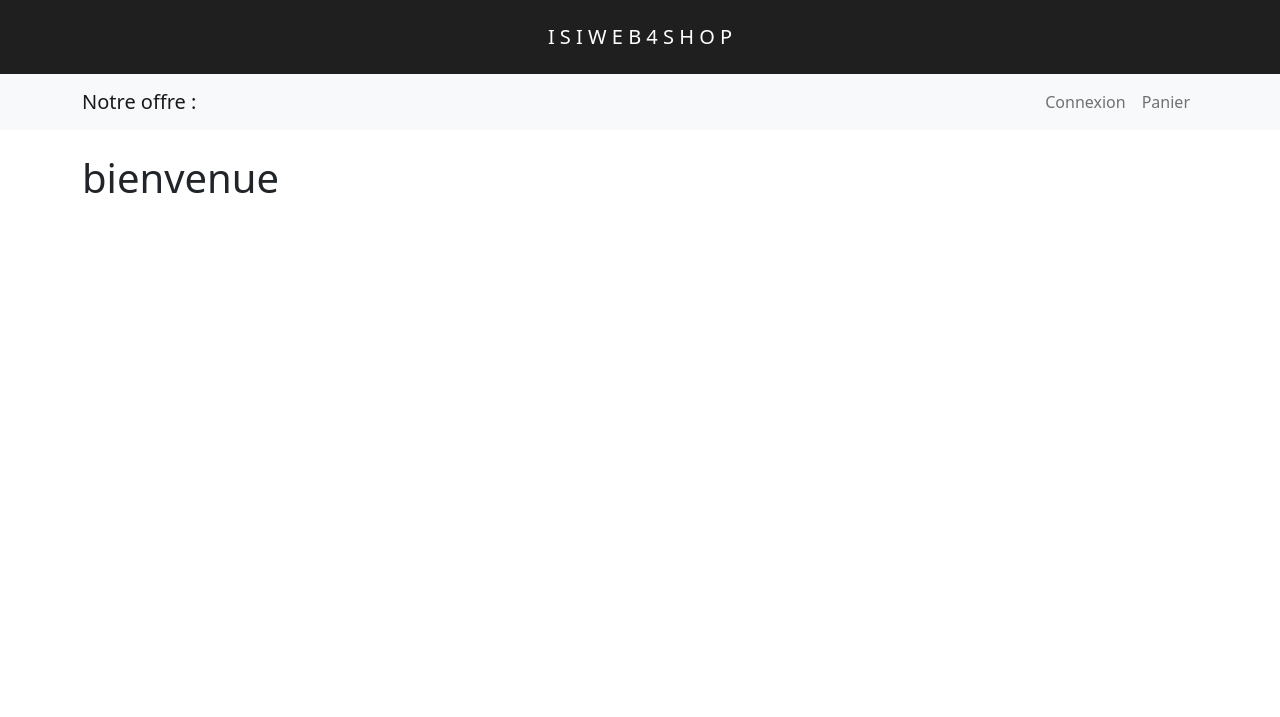
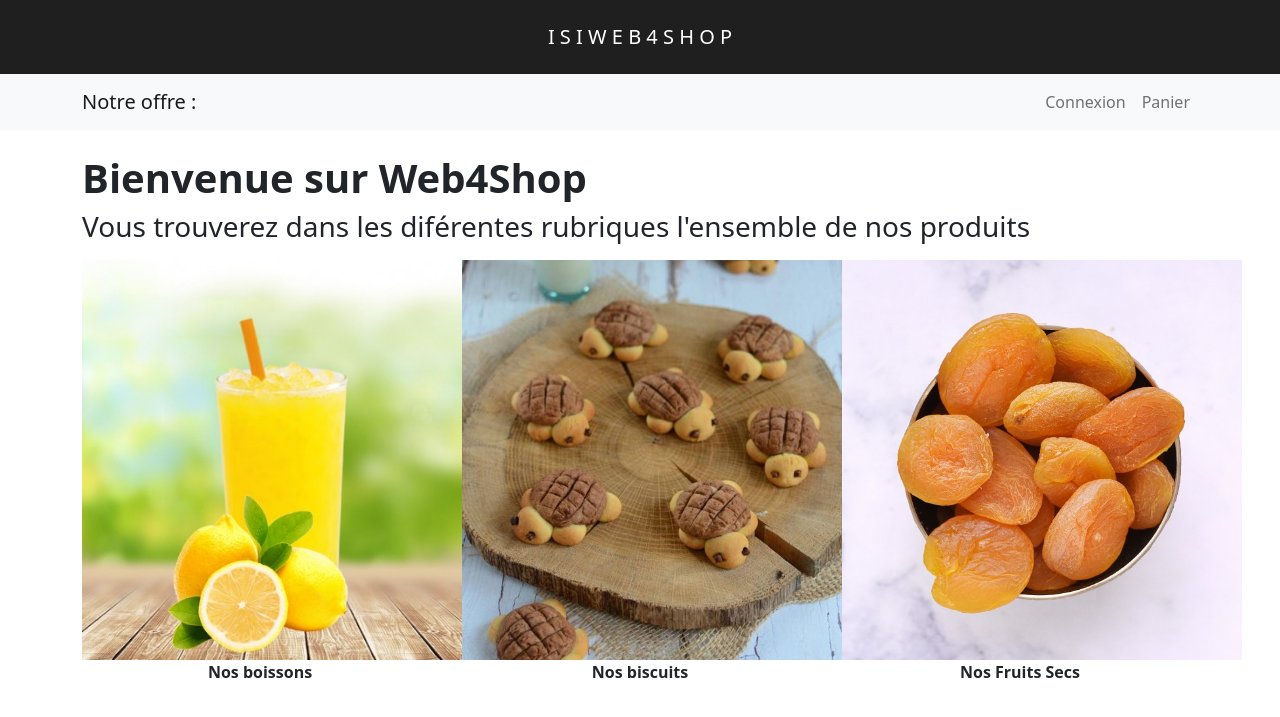
Before and after one commit to necpa/projetFinaleWeb, a PHP site: page / in a window 1280 px wide. Shown: the top 717 px of the page. Run offline with PHP 8.4, Linux system fonts and the light colour scheme; data that the repository does not hold is empty.

Commit message:
correction customer + viewAcceuil

```diff
--- a/controllers/ControllerProfil.php
+++ b/controllers/ControllerProfil.php
@@ -11,6 +11,7 @@ class ControllerProfil
         if(!isset($_SESSION['login_id'])) {
             throw new Exception('Customer non trouvé.');
         }
+        else{
             if ($_SERVER['REQUEST_METHOD'] === 'POST' && (isset($_POST['modifyCustomer']))){
                 if (isset($_POST["forname"])){
                     $forname = $_POST["forname"];
@@ -38,6 +39,8 @@ class ControllerProfil
                 }
                 $this->_CustomerManager->modifyInTable("customers", customers::class,["forname" => $forname , "surname"  => $surname, "add1" => $addone, "add2" => $addtwo, "add3" => $addthree, "postcode" => $postcode, "phone" => $phone, "email" => $email],["id" => $_SESSION['login_id']]);
             }
+        }
+
 
         $customer = $this->_CustomerManager->getOneCustomer($_SESSION['login_id']);
 
--- a/style.css
+++ b/style.css
@@ -97,3 +97,6 @@ button:focus{
     outline: none;
 
 }
+.image-accueil{
+    width: 400px;
+}
--- a/views/viewAcceuil.php
+++ b/views/viewAcceuil.php
@@ -2,4 +2,25 @@
     $this->_t = 'Mon Blog';
 ?>
 
-<h1> bienvenue </h1>
+<h1><strong>Bienvenue sur Web4Shop</strong></h1>
+<h3 class="mb-3">Vous trouverez dans les diférentes rubriques l'ensemble de nos produits</h3>
+<div class="row">
+    <div class="col-12 col-sm-4 col-md-4 col-xl-4">
+        <a href="index.php?url=categories&cat=1">
+            <img class="image-accueil" src="productimages/jusCitron.jpg" alt="Photo indisponible">
+            <p class="text-center"><strong>Nos boissons</strong></p>
+        </a>
+    </div>
+    <div class=" col-12 col-sm-4 col-md-4 col-xl-4">
+        <a href="index.php?url=categories&cat=2">
+            <img class="image-accueil" src="productimages/biscuitsTortue.jpg" alt="Photo indisponible">
+            <p class="text-center"><strong>Nos biscuits</strong></p>
+        </a>
+    </div>
+    <div class=" col-12 col-sm-4 col-md-4 col-xl-4">
+        <a href="index.php?url=categories&cat=3">
+            <img class="image-accueil" src="productimages/abricotsSecs.jpg" alt="Photo indisponible">
+            <p class="text-center"><strong>Nos Fruits Secs</strong></p>
+        </a>
+    </div>
+</div>
```
Lines whose indentation alone changed are shown as unchanged.
